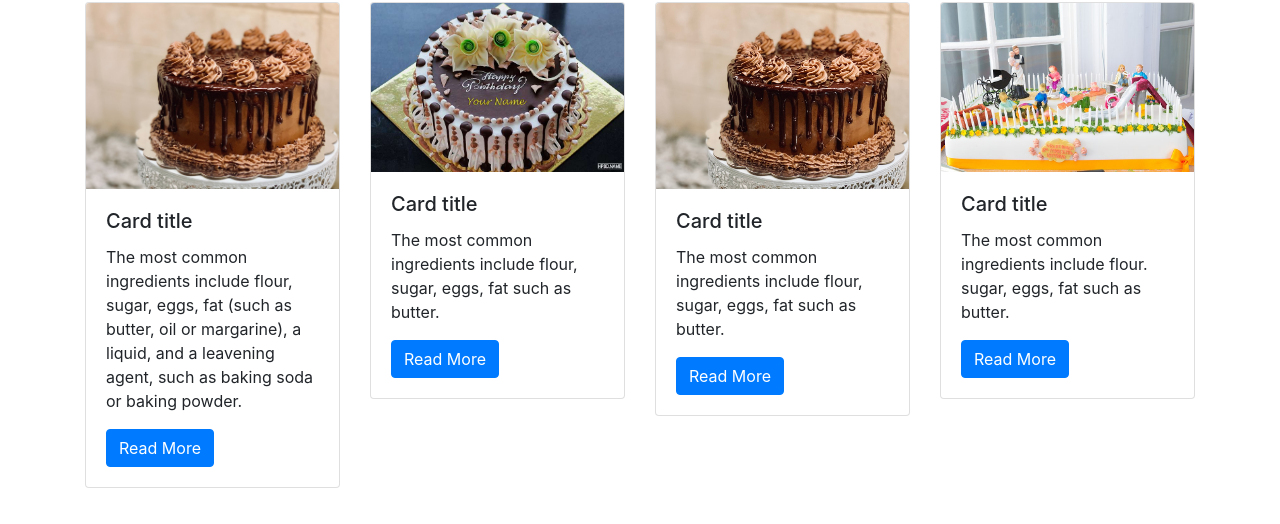
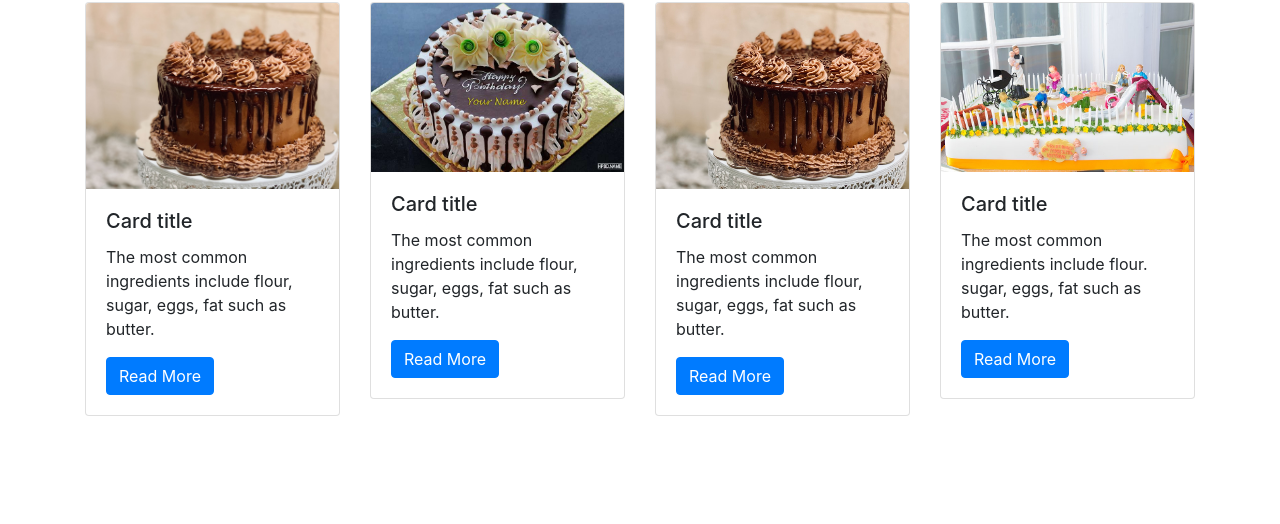
Before and after one commit to Priyasheel/Grid-Card-Style, a plain HTML site: page index.html in a window 1280 px wide. Shown: the part 54-578 px from the top of the page. Drawn offline with Linux system fonts and the light colour scheme.

Commit message:
Update index.html

```diff
--- a/index.html
+++ b/index.html
@@ -18,7 +18,7 @@
                         <img class="card-img-top" src="img/1 pic.jpg" alt="Card image cap">
                         <div class="card-body">
                           <h5 class="card-title">Card title</h5>
-                          <p class="card-text">The most common ingredients include flour, sugar, eggs, fat (such as butter, oil or margarine), a liquid, and a leavening agent, such as baking soda or baking powder.</p>
+                          <p class="card-text">The most common ingredients include flour, sugar, eggs, fat such as butter.</p>
                           <a href="https://priyasheel.xyz/" target="_blank" class="btn btn-primary">Read More</a>
                         </div>
                     </div>
```
